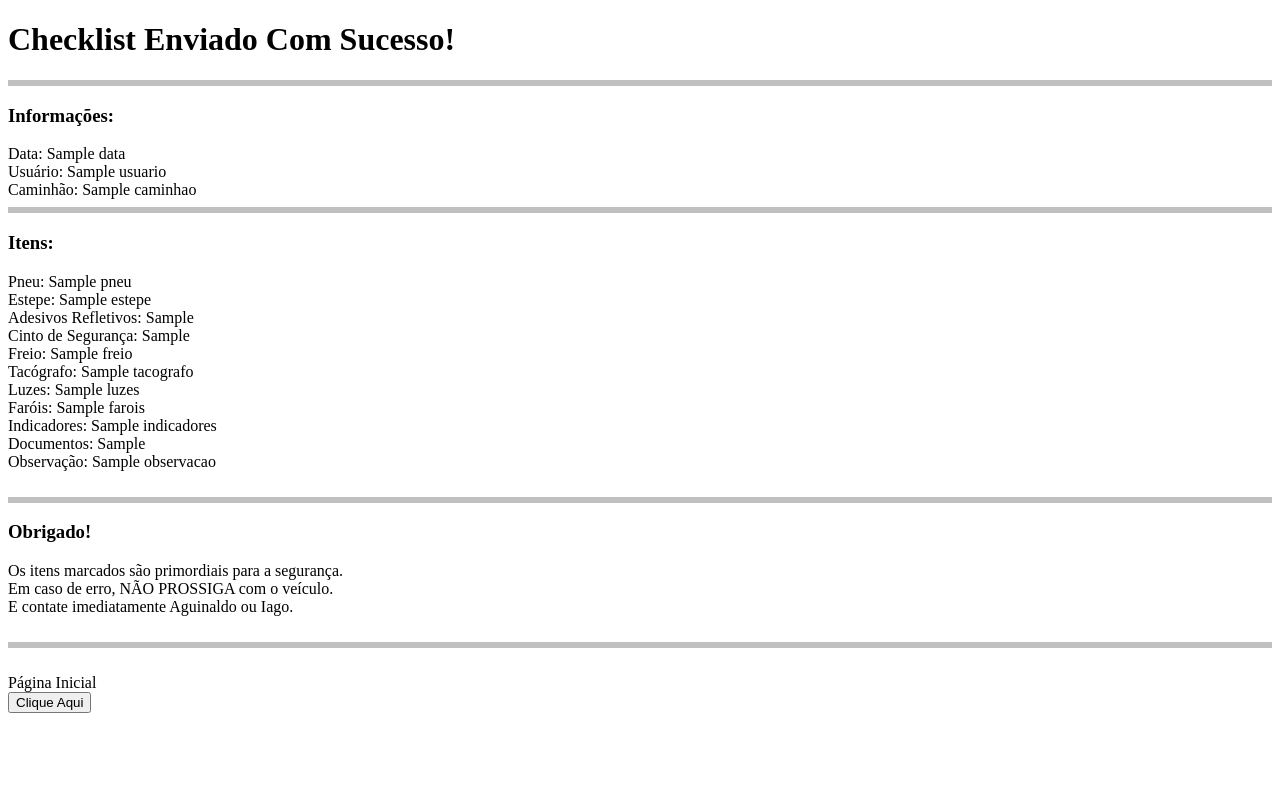
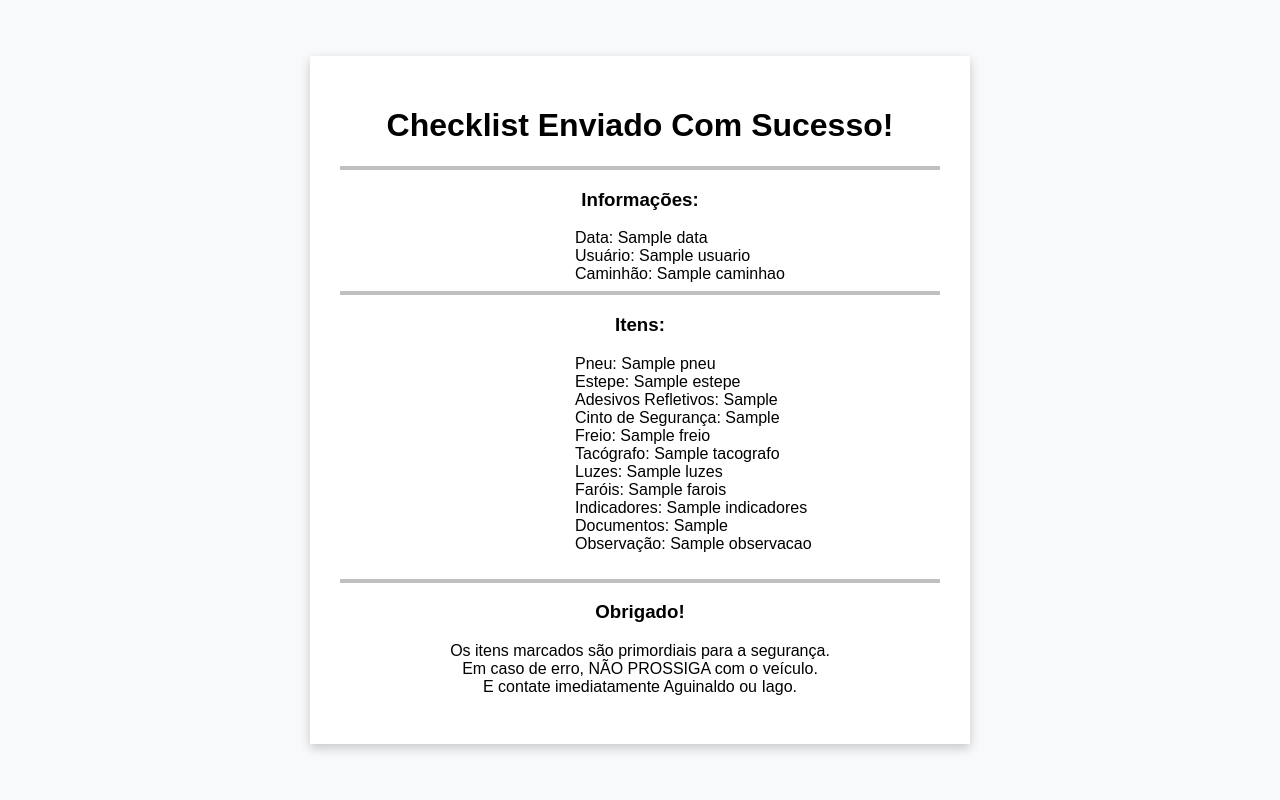
Before and after one commit to LUC4SMELLO/Checklist_Eletronico_Caminhoes, a Flask app: template templates/resultado.html in a window 1280 px wide. Run offline with Flask 3, Linux system fonts and the light colour scheme; the template is opened without the code that fills it: most values are stand-ins (such as "Sample title", 1, 10 or a date in 2020).

Commit message:
nova interface resultado checklist

```diff
--- /dev/null
+++ b/static/css/resultado.css
@@ -0,0 +1,34 @@
+body {
+    margin: 0;
+    font-family: Arial, sans-serif;
+    background-color: #f8f9fa;
+    display: flex;
+    justify-content: center;
+    align-items: center;
+    min-height: 100vh;
+    text-align: center; /* centraliza textos dentro do container */
+}
+
+.container {
+    background: white;
+    padding: 30px;
+    box-shadow: 0 4px 10px rgba(0,0,0,0.2);
+    max-width: 600px;
+    width: 90%;
+}
+
+.itens {
+    text-align: left;
+    margin-left: 235px;
+}
+
+.informacoes-container {
+    text-align: left;
+    justify-content: center;
+    margin-left: 235px;
+}
+
+
+hr {
+    border: 2px solid silver;
+}
--- a/templates/resultado.html
+++ b/templates/resultado.html
@@ -5,42 +5,40 @@
     <meta name="viewport" content="width=device-width, initial-scale=1.0">
     <title>Checklist Enviado</title>
 
-    <style>
-
-    hr {
-        border: 3.5px solid silver;
-    }
-
-
-    </style>
+    <link rel="stylesheet" href="{{ url_for('static', filename='css/resultado.css') }}">
 
 </head>
 <body>
 
+    <div class="container">
         <h1>Checklist Enviado Com Sucesso!</h1>
 
         <hr>
 
         <h3>Informações:</h3>
 
+        <div class="informacoes-container">
             Data: {{data}}<br>
             Usuário: {{usuario}}<br>
             Caminhão: {{caminhao}}<br>
+        </div>
 
         <hr>
 
         <h3>Itens:</h3>
-    Pneu: {{pneu}}<br>
-    Estepe: {{estepe}}<br>
-    Adesivos Refletivos: {{adesivos_refletivos}}<br>
-    Cinto de Segurança: {{cinto_seguranca}}<br>
-    Freio: {{freio}}<br>
-    Tacógrafo: {{tacografo}}<br>
-    Luzes: {{luzes}}<br>
-    Faróis: {{farois}}<br>
-    Indicadores: {{indicadores}}<br>
-    Documentos: {{documentos_veiculo}}<br>
-    Observação: {{observacao}}<br><br>
+        <div class="itens">
+            Pneu: {{pneu}} <br>
+            Estepe: {{estepe}} <br>
+            Adesivos Refletivos: {{adesivos_refletivos}} <br>
+            Cinto de Segurança: {{cinto_seguranca}} <br>
+            Freio: {{freio}} <br>
+            Tacógrafo: {{tacografo}} <br>
+            Luzes: {{luzes}} <br>
+            Faróis: {{farois}} <br>
+            Indicadores: {{indicadores}} <br>
+            Documentos: {{documentos_veiculo}} <br>
+            Observação: {{observacao}} <br><br>
+        </div>
 
         <hr>
 
@@ -51,15 +49,7 @@
 
         <br><br>
 
-    <hr>
-
-    <br>
-
-    Página Inicial <br>
-
-    <a href="/">
-        <button type="button">Clique Aqui</button>
-    </a>
+    </div>
 
 </body>
 </html>
```
Lines whose indentation alone changed are shown as unchanged.
